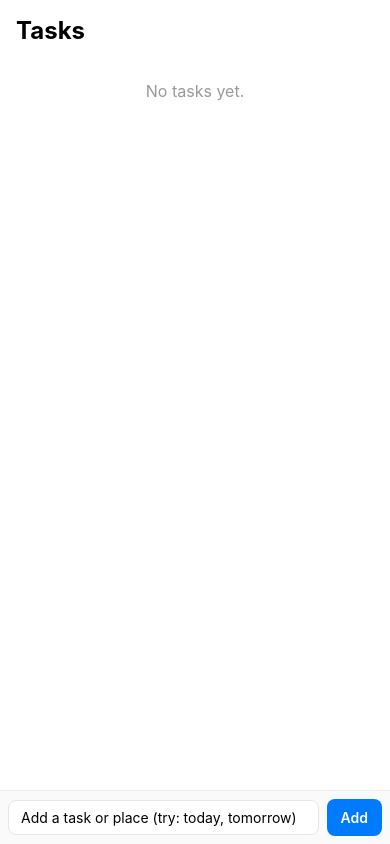
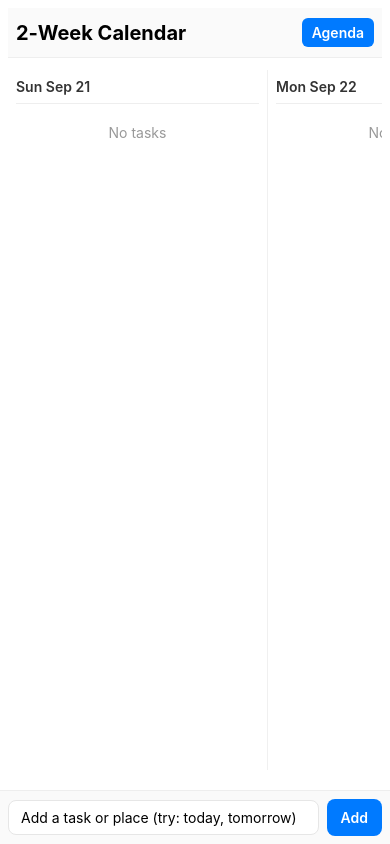
Before and after one commit to Killaskt/scheduler, a React Native app: screen / in a window 390 px wide. Built offline with nearby package versions, Linux system fonts and the light colour scheme.

Commit message:
initial calendar and agenda view

```diff
--- a/App.tsx
+++ b/App.tsx
@@ -1,14 +1,14 @@
 import { StatusBar } from 'expo-status-bar';
 import React from 'react';
 import { SafeAreaView, StyleSheet, View } from 'react-native';
-import { TaskScreen } from './src/features/tasks/TaskScreen';
+import { CalendarScreen } from './src/features/calendar/CalendarScreen';
 import QuickInputBar from './src/components/QuickInputBar';
 
 export default function App() {
   return (
     <SafeAreaView style={styles.container}>
       <View style={styles.content}>
-        <TaskScreen />
+        <CalendarScreen />
       </View>
       <QuickInputBar />
       <StatusBar style="auto" />
--- a/src/features/calendar/CalendarScreen.tsx
+++ b/src/features/calendar/CalendarScreen.tsx
@@ -1,28 +1,121 @@
-import React from 'react';
-import { View, Text, StyleSheet } from 'react-native';
+import React, { useMemo, useState } from 'react';
+import {
+  View,
+  Text,
+  StyleSheet,
+  ScrollView,
+  TouchableOpacity,
+  FlatList,
+} from 'react-native';
 import { useAppStore } from '@/store';
 import { Task } from '@/types';
+import { startOfWeek, addDays, format, isSameDay, parseISO } from 'date-fns';
 
+// Two-week horizontal calendar + agenda view toggle
 export const CalendarScreen = () => {
-  const { selectedDate, tasks } = useAppStore();
-  const tasksForSelectedDate = tasks.filter((task: Task) =>
-    task.scheduledAt && new Date(task.scheduledAt).toDateString() === selectedDate.toDateString()
-  );
+  const { selectedDate, setSelectedDate, tasks } = useAppStore();
+  const [mode, setMode] = useState<'calendar' | 'agenda'>('calendar');
+
+  // compute 14-day window starting at the Sunday of the selectedDate's week
+  const days = useMemo(() => {
+    const start = startOfWeek(selectedDate, { weekStartsOn: 0 });
+    return Array.from({ length: 14 }).map((_, i) => addDays(start, i));
+  }, [selectedDate]);
+
+  const tasksByDay = useMemo(() => {
+    const map: Record<string, Task[]> = {};
+    tasks.forEach((t) => {
+      if (!t.scheduledAt) return;
+      const d = typeof t.scheduledAt === 'string' ? new Date(t.scheduledAt) : (t.scheduledAt as Date);
+      const key = d.toDateString();
+      if (!map[key]) map[key] = [];
+      map[key].push(t);
+    });
+    // sort each day's tasks by time
+    Object.keys(map).forEach((k) => {
+      map[k].sort((a, b) => {
+        const da = a.scheduledAt ? new Date(a.scheduledAt).getTime() : 0;
+        const db = b.scheduledAt ? new Date(b.scheduledAt).getTime() : 0;
+        return da - db;
+      });
+    });
+    return map;
+  }, [tasks]);
+
+  const renderDayColumn = (day: Date) => {
+    const key = day.toDateString();
+    const dayTasks = tasksByDay[key] || [];
+    const dayLabel = format(day, 'EEE MMM d');
+
+    return (
+      <View style={styles.dayColumn} key={key}>
+        <TouchableOpacity onPress={() => setSelectedDate(day)} style={styles.dayHeader}>
+          <Text style={styles.dayHeaderText}>{dayLabel}</Text>
+        </TouchableOpacity>
+        <ScrollView style={styles.dayBody}>
+          {dayTasks.length > 0 ? (
+            dayTasks.map((task) => (
+              <View key={task.id} style={styles.calendarTask}>
+                <Text style={styles.taskTime}>
+                  {task.scheduledAt ? format(typeof task.scheduledAt === 'string' ? parseISO(task.scheduledAt) : (task.scheduledAt as Date), 'p') : ''}
+                </Text>
+                <Text style={styles.taskTitle}>{task.title}</Text>
+              </View>
+            ))
+          ) : (
+            <Text style={styles.emptyText}>No tasks</Text>
+          )}
+        </ScrollView>
+      </View>
+    );
+  };
+
+  if (mode === 'agenda') {
+    // agenda: vertical list of date sections
+    const agendaData = days.map((d) => ({ date: d, tasks: tasksByDay[d.toDateString()] || [] }));
+    return (
+      <View style={styles.container}>
+        <View style={styles.topBar}>
+          <Text style={styles.header}>Agenda</Text>
+          <TouchableOpacity onPress={() => setMode('calendar')} style={styles.modeButton}>
+            <Text style={styles.modeButtonText}>Calendar View</Text>
+          </TouchableOpacity>
+        </View>
+        <FlatList
+          data={agendaData}
+          keyExtractor={(item) => item.date.toDateString()}
+          renderItem={({ item }) => (
+            <View style={styles.agendaDay}>
+              <Text style={styles.agendaDayHeader}>{format(item.date, 'EEEE, MMM d')}</Text>
+              {item.tasks.length > 0 ? (
+                item.tasks.map((task) => (
+                  <View key={task.id} style={styles.agendaTask}>
+                    <Text style={styles.taskTime}>{task.scheduledAt ? format(typeof task.scheduledAt === 'string' ? parseISO(task.scheduledAt) : (task.scheduledAt as Date), 'p') : ''}</Text>
+                    <Text style={styles.taskTitle}>{task.title}</Text>
+                  </View>
+                ))
+              ) : (
+                <Text style={styles.emptyText}>No tasks</Text>
+              )}
+            </View>
+          )}
+        />
+      </View>
+    );
+  }
 
   return (
     <View style={styles.container}>
-      <Text style={styles.header}>Calendar</Text>
-      <Text style={styles.dateHeader}>{selectedDate.toDateString()}</Text>
-      {tasksForSelectedDate.length > 0 ? (
-        tasksForSelectedDate.map((task: Task) => (
-          <View key={task.id} style={styles.taskItem}>
-            <Text style={styles.taskTitle}>{task.title}</Text>
-            {task.description && <Text style={styles.taskDescription}>{task.description}</Text>}
-          </View>
-        ))
-      ) : (
-        <Text style={styles.emptyText}>No tasks for this day.</Text>
-      )}
+      <View style={styles.topBar}>
+        <Text style={styles.header}>2‑Week Calendar</Text>
+        <TouchableOpacity onPress={() => setMode('agenda')} style={styles.modeButton}>
+          <Text style={styles.modeButtonText}>Agenda</Text>
+        </TouchableOpacity>
+      </View>
+
+      <ScrollView horizontal contentContainerStyle={styles.weekRow} showsHorizontalScrollIndicator={false}>
+        {days.map((d) => renderDayColumn(d))}
+      </ScrollView>
     </View>
   );
 };
@@ -30,38 +123,97 @@ export const CalendarScreen = () => {
 const styles = StyleSheet.create({
   container: {
     flex: 1,
-    padding: 16,
+    padding: 8,
     backgroundColor: '#fff',
   },
+  topBar: {
+    flexDirection: 'row',
+    alignItems: 'center',
+    justifyContent: 'space-between',
+    paddingHorizontal: 8,
+    paddingVertical: 10,
+    borderBottomWidth: 1,
+    borderBottomColor: '#eee',
+    backgroundColor: '#fafafa',
+  },
   header: {
-    fontSize: 24,
+    fontSize: 20,
     fontWeight: 'bold',
-    marginBottom: 16,
   },
-  dateHeader: {
-    fontSize: 18,
+  modeButton: {
+    paddingHorizontal: 10,
+    paddingVertical: 6,
+    backgroundColor: '#007AFF',
+    borderRadius: 6,
+  },
+  modeButtonText: {
+    color: '#fff',
     fontWeight: '600',
-    marginBottom: 16,
+  },
+  weekRow: {
+    paddingVertical: 12,
+  },
+  dayColumn: {
+    width: 260,
+    minHeight: 300,
+    borderRightWidth: 1,
+    borderRightColor: '#f0f0f0',
+    padding: 8,
+  },
+  dayHeader: {
+    paddingBottom: 8,
+    borderBottomWidth: 1,
+    borderBottomColor: '#eee',
+  },
+  dayHeaderText: {
+    fontSize: 14,
+    fontWeight: '600',
     color: '#333',
   },
-  taskItem: {
-    backgroundColor: '#f0f0f0',
-    padding: 12,
-    borderRadius: 8,
-    marginBottom: 8,
+  dayBody: {
+    marginTop: 8,
+    maxHeight: 520,
+  },
+  calendarTask: {
+    flexDirection: 'row',
+    alignItems: 'center',
+    paddingVertical: 8,
+    borderBottomWidth: 1,
+    borderBottomColor: '#f6f6f6',
+  },
+  taskTime: {
+    width: 70,
+    color: '#666',
+    fontSize: 12,
+    marginRight: 8,
   },
   taskTitle: {
-    fontSize: 16,
+    fontSize: 15,
     fontWeight: '500',
   },
   taskDescription: {
-    fontSize: 14,
+    fontSize: 13,
     color: '#666',
   },
   emptyText: {
-    fontSize: 16,
+    fontSize: 14,
     color: '#999',
     textAlign: 'center',
-    marginTop: 20,
+    marginTop: 12,
+  },
+  agendaDay: {
+    padding: 12,
+    borderBottomWidth: 1,
+    borderBottomColor: '#f0f0f0',
+  },
+  agendaDayHeader: {
+    fontSize: 16,
+    fontWeight: '600',
+    marginBottom: 8,
+  },
+  agendaTask: {
+    flexDirection: 'row',
+    alignItems: 'center',
+    paddingVertical: 6,
   },
 });
```
